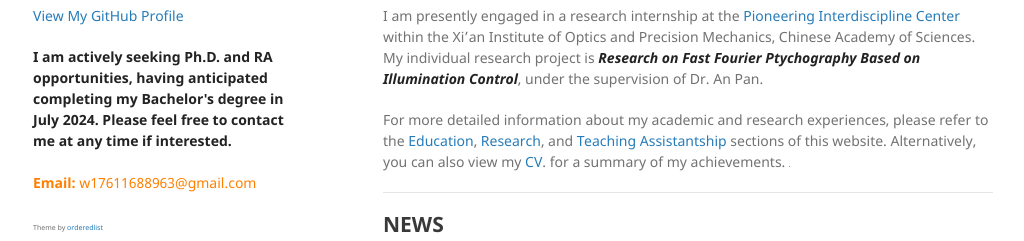
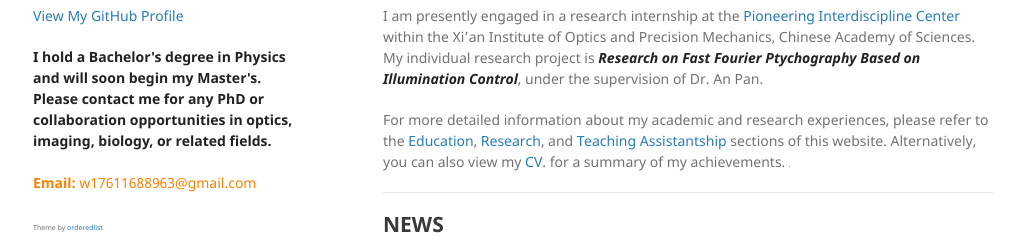
Before and after one commit to alephmembeth/alephmembeth.github.io, a Jekyll site: the page built from index.md, in a window 1280 px wide. Shown: the part 337-578 px from the top of the page, without its empty margins (127-1151 px from the left). Built offline with Jekyll 4.4.1, drawn with Linux system fonts in a browser that asks for light colours; the repository's description, which GitHub fills in, is left out; grey boxes are pictures that could not be loaded.

Commit message:
Update default.html

```diff
--- a/_layouts/default.html
+++ b/_layouts/default.html
@@ -82,7 +82,7 @@
         {% endif %}
 
         <!-- <p><strong>I am actively seeking Ph.D. positions for the 2025, and I am set to complete my Bachelor's degree in June 2024. If interested, please contact me anytime.</strong> -->
-          <p><strong>I am actively seeking Ph.D. and RA opportunities, having anticipated completing my Bachelor's degree in July 2024. Please feel free to contact me at any time if interested.</strong>
+          <p><strong>I hold a Bachelor's degree in Physics and will soon begin my Master's. Please contact me for any PhD or collaboration opportunities in optics, imaging, biology, or related fields.          </strong>
                  <br><br> <span style="color: #FF8000;"><b>Email:</b> w17611688963@gmail.com</span>
                  <br><br>           <span style="font-size: 7px; display: inline;text-align: right;">Theme by <a href="https://github.com/orderedlist">orderedlist</a></span>
 
```
